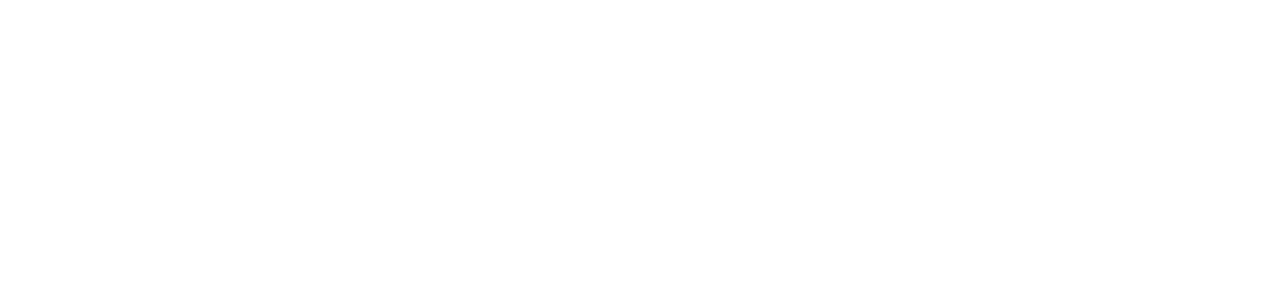
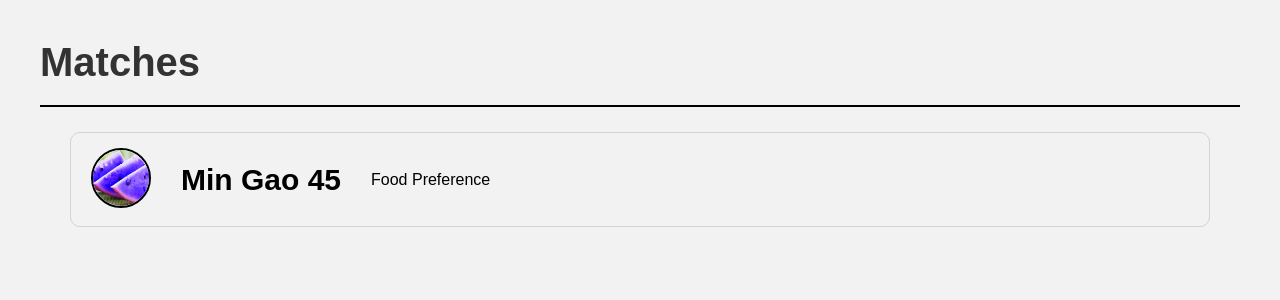
Before and after one commit to azh05/TasteBuds, a React (Create React App) app in the folder tastebuds-site/: page /match in a window 1280 px wide. Before the commit this address had no page. Shown: the top 300 px of the page. Built offline with nearby package versions, Linux system fonts and the light colour scheme.

Commit message:
Matching page display

```diff
--- a/tastebuds-site/src/App.js
+++ b/tastebuds-site/src/App.js
@@ -8,6 +8,7 @@
 import Signup from './pages/signup'; // Correct path for signup page
 import HomePage from './pages/home';  // Correct path for HomePage
 import SwipePage from './pages/SwipePage';
+import Match from './pages/match';
 
 function App() {
   return (
@@ -19,6 +20,7 @@
           <Route path="/signup" element={<Signup />} /> {/* Signup page route */}
           <Route path="/login" element={<Login />} /> {/* Login page route */}
           <Route path="/scroll" element={<SwipePage />} /> {/* Scroll page route */}
+          <Route path="/match" element={<Match />} /> {/* Matching page route */}
         </Routes>
       </div>
     </Router>
--- /dev/null
+++ b/tastebuds-site/src/components/MatchedProfile.js
@@ -0,0 +1,23 @@
+import React, { useState } from 'react';
+import '../App.css'; // Import CSS for external styling
+import "../styles/swipe.css"
+import "../styles/match.css"
+import Watermelon from "../watermelon.jpg"
+
+
+function MatchedProfile() {
+    return (
+        <div className="flex-container" style={{ height:"95px", width:"95%"}}>
+            <div>
+                <img className="profile-img" src={Watermelon} alt="Circle" style={{ marginRight:"20px" }}></img>
+
+            </div>
+            <div style={{ fontSize:"30px", marginRight:"20px"}}><b>Min Gao  45  </b></div>
+                <p>Food Preference</p>
+
+        </div>
+
+    );
+}
+
+export default MatchedProfile
--- a/tastebuds-site/src/pages/home.js
+++ b/tastebuds-site/src/pages/home.js
@@ -24,6 +24,12 @@
           Here!
         </Link>
       </p>
+      <p className="home-text">
+        Temp hyperlink to matching page{' '}
+        <Link className="home-link" to="/match">
+          Here!
+        </Link>
+      </p>
     </div>
   );
 }
--- /dev/null
+++ b/tastebuds-site/src/pages/match.js
@@ -0,0 +1,20 @@
+import React, { useState } from 'react';
+import { Link } from 'react-router-dom';
+import '../App.css'; // Import CSS for external styling
+import '../styles/match.css';
+import MatchedProfile from '../components/MatchedProfile';
+
+function Match() {
+    return (
+        <div className="match-page-total">
+            <h1 className="match-title" >Matches</h1>
+        <div className="horizontal-line" ></div>
+        <div className = "match-container">
+            <MatchedProfile/>
+        </div>
+        </div>
+
+    )
+}
+
+export default Match;
--- /dev/null
+++ b/tastebuds-site/src/styles/match.css
@@ -0,0 +1,66 @@
+.match-page-total{
+    display: flex;
+    flex-direction: column;
+
+    padding: 40px;
+    background-color: #f2f2f2;
+    height: 100vh;
+    font-family: Arial, sans-serif;
+}
+
+
+.horizontal-line{
+    width: 100%;
+    height: 2px;
+    background-color: #000;
+    margin: 0 auto;
+}
+
+.profile-img{
+    width: 60px;
+    height: 60px;
+    border-radius: 50%;
+    object-fit: cover;
+    border: 2px solid black;
+}
+
+.flex-container {
+    display: flex;
+    flex-direction: row; /* Horizontal layout */
+    justify-content: left; /* Center items horizontally */
+    align-items: center; /* Center items vertically */
+    gap: 10px; /* Space between items */
+    width: 96%;
+    border-color: lightgray;
+    border-width: 1px;
+    border-style: solid;
+    border-radius: 10px;
+    padding: 20px;
+    margin: 0 auto;
+
+}
+
+
+.icon-button{
+    border: none;
+    background: none;
+    transition-duration: 0.4s;
+}
+
+.icon-button :hover{
+    background-color: #000000; /* Green */
+    color: white;
+    border-radius: 4px;
+}
+
+.match-container{
+    position: relative;
+    top: 25px;
+
+}
+
+.match-title {
+    font-size: 2.5em;
+    color: #333;
+    margin-bottom: 20px;
+  }
```
